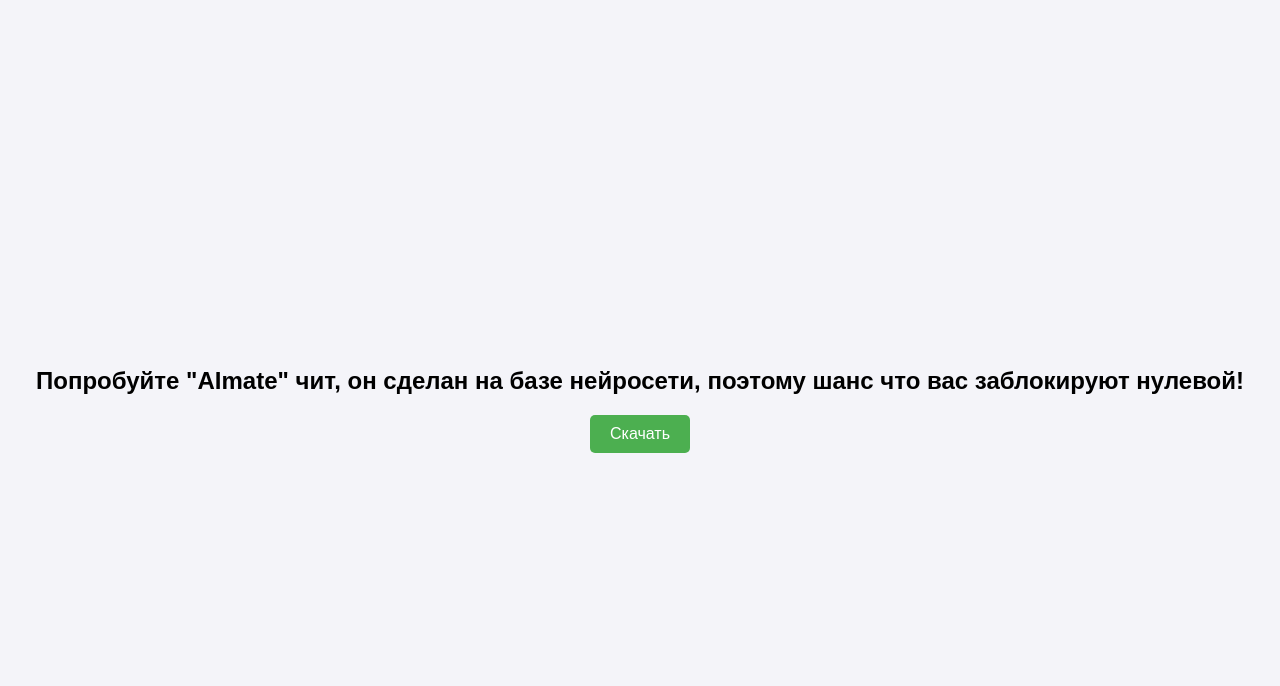
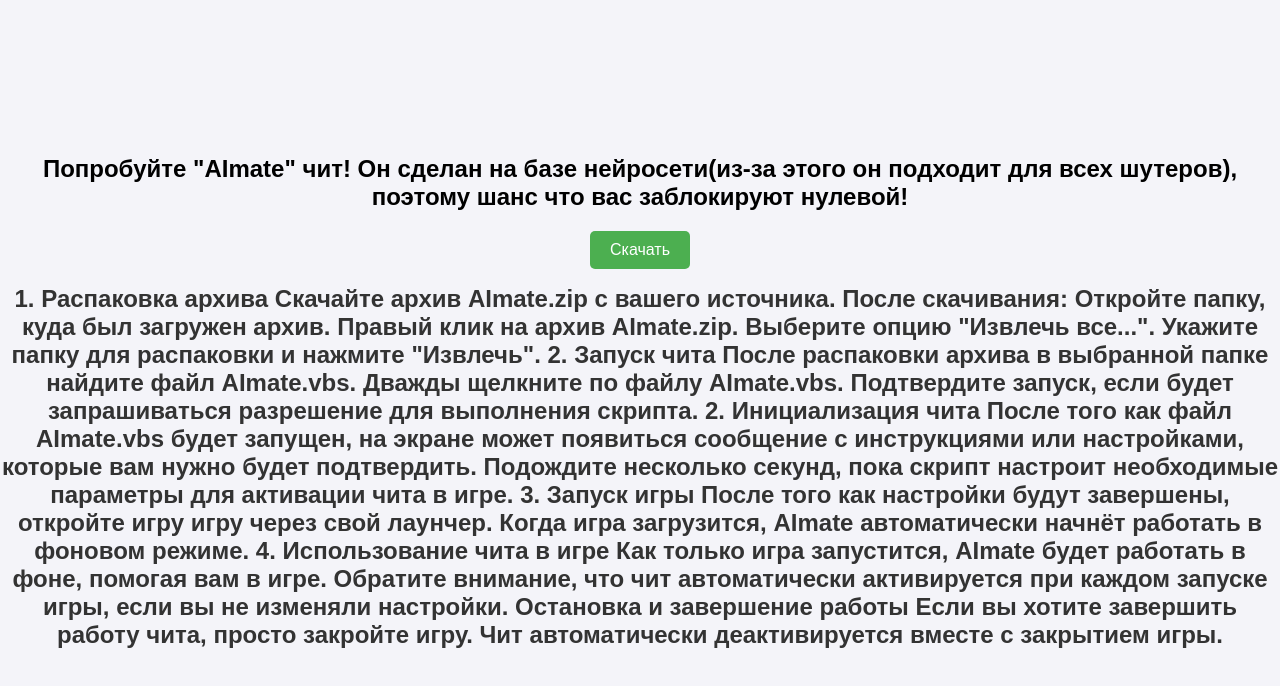
Before and after one commit to kubok758/AImate, a plain HTML site: page index.html in a window 1280 px wide. Drawn offline with Linux system fonts and the light colour scheme.

Commit message:
Update index.html

```diff
--- a/index.html
+++ b/index.html
@@ -8,8 +8,36 @@
 </head>
 <body>
     <div class="container">
-        <h2>Попробуйте "AImate" чит, он сделан на базе нейросети, поэтому шанс что вас заблокируют нулевой!</h2>
+        <h2>Попробуйте "AImate" чит!
+        Он сделан на базе нейросети(из-за этого он подходит для всех шутеров), поэтому шанс что вас заблокируют нулевой!</h2>
         <button id="downloadButton" class="download-btn">Скачать</button>
+        <h1>
+1. Распаковка архива
+Скачайте архив AImate.zip с вашего источника. После скачивания:
+Откройте папку, куда был загружен архив.
+Правый клик на архив AImate.zip.
+Выберите опцию "Извлечь все...".
+Укажите папку для распаковки и нажмите "Извлечь".
+
+2. Запуск чита
+После распаковки архива в выбранной папке найдите файл AImate.vbs.
+Дважды щелкните по файлу AImate.vbs.
+Подтвердите запуск, если будет запрашиваться разрешение для выполнения скрипта.
+
+2. Инициализация чита
+После того как файл AImate.vbs будет запущен, на экране может появиться сообщение с инструкциями или настройками, которые вам нужно будет подтвердить.
+Подождите несколько секунд, пока скрипт настроит необходимые параметры для активации чита в игре.
+
+3. Запуск игры
+После того как настройки будут завершены, откройте игру игру через свой лаунчер.
+Когда игра загрузится, AImate автоматически начнёт работать в фоновом режиме.
+
+4. Использование чита в игре
+Как только игра запустится, AImate будет работать в фоне, помогая вам в игре.
+Обратите внимание, что чит автоматически активируется при каждом запуске игры, если вы не изменяли настройки.
+Остановка и завершение работы
+Если вы хотите завершить работу чита, просто закройте игру. Чит автоматически деактивируется вместе с закрытием игры.
+</h1>
     </div>
     <script src="script.js"></script>
 </body>
```
